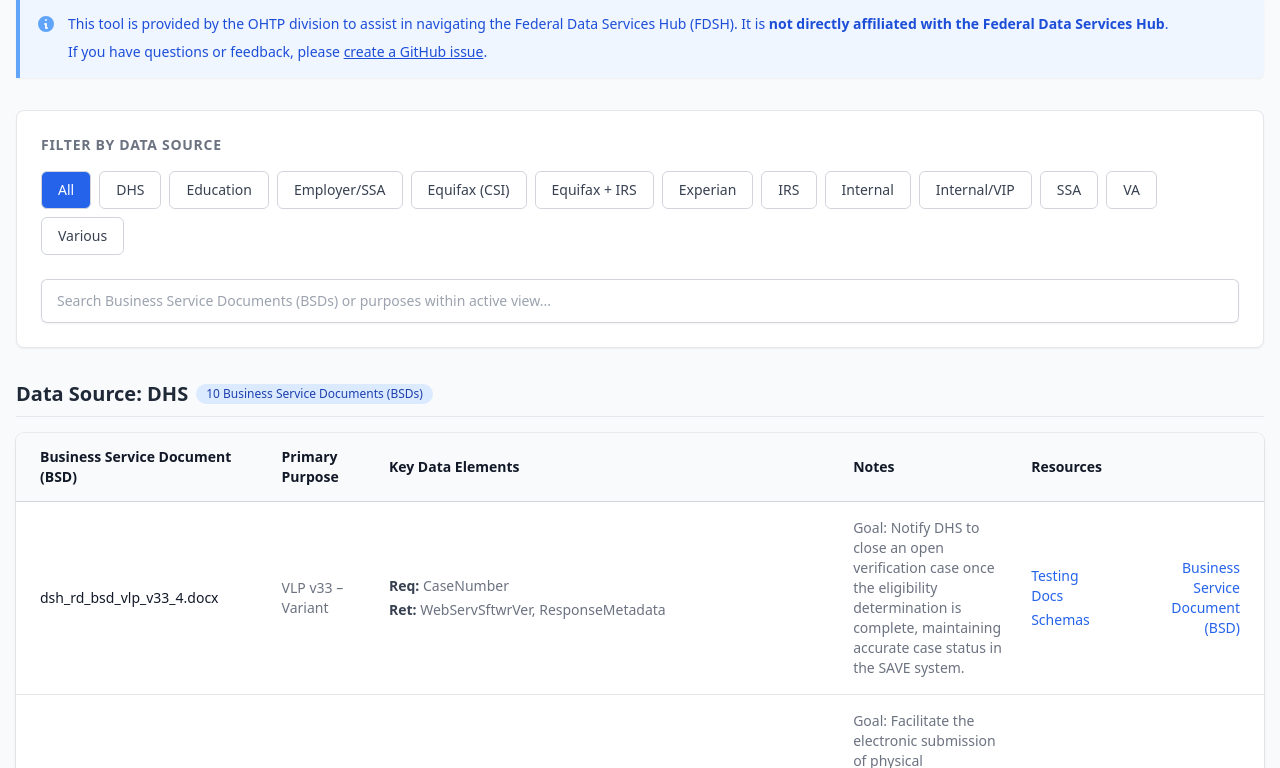
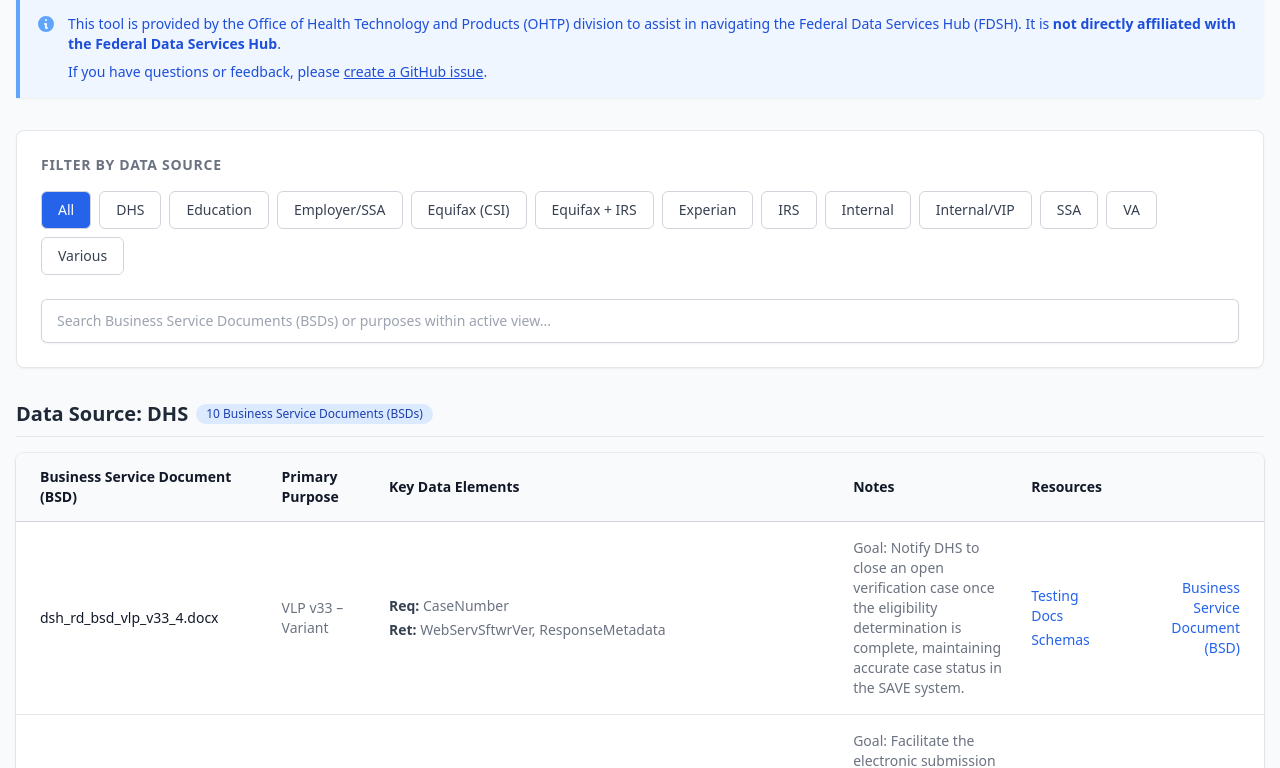
Before and after one commit to DSACMS/fdsh-utils, a website: page public/gh-pages/index.html in a window 1280 px wide. Shown: the part 86-854 px from the top of the page. Drawn offline with nearby package versions, Linux system fonts and the light colour scheme.

Commit message:
more acronym splainnig

```diff
--- a/public/gh-pages/index.html
+++ b/public/gh-pages/index.html
@@ -39,7 +39,7 @@
           </div>
           <div class="ml-3">
             <p class="text-sm text-blue-700">
-              This tool is provided by the OHTP division to assist in navigating
+              This tool is provided by the Office of Health Technology and Products (OHTP) division to assist in navigating
               the Federal Data Services Hub (FDSH). It is
               <span class="font-semibold"
                 >not directly affiliated with the Federal Data Services
```
